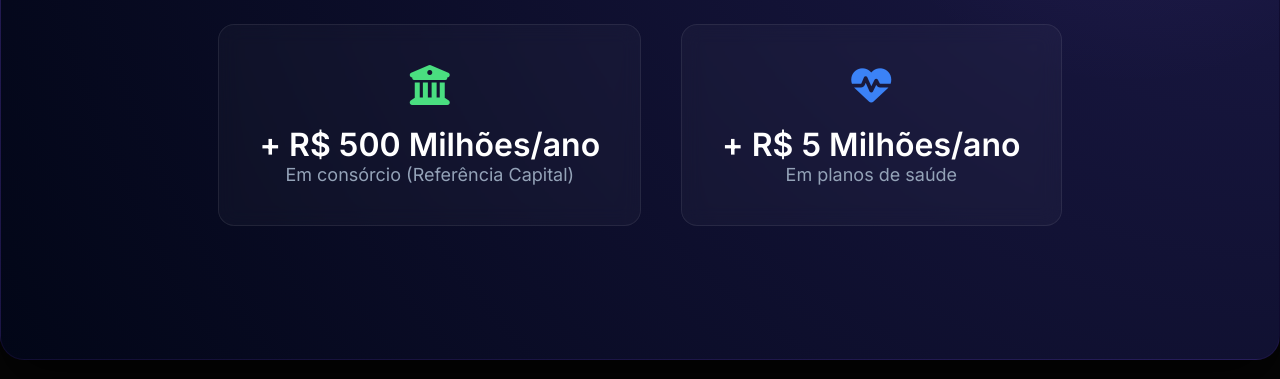
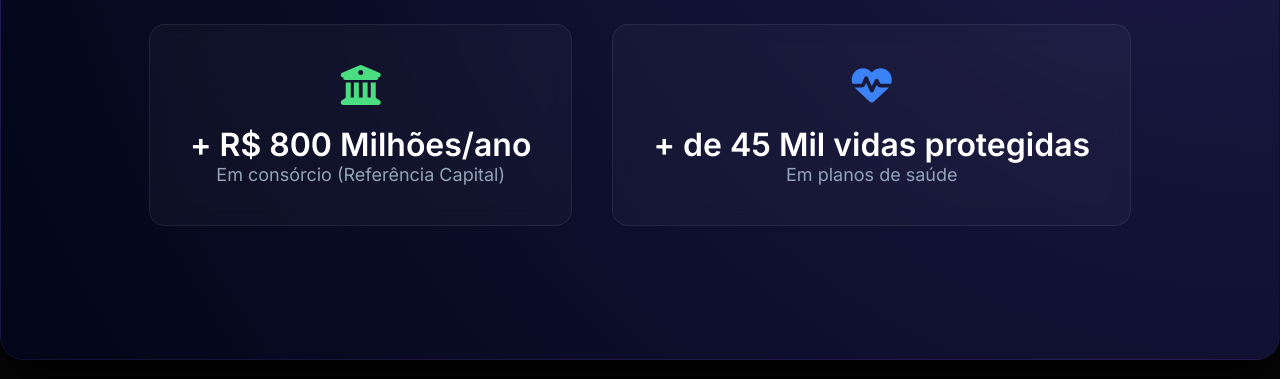
Before and after one commit to Eaigabiii/Playbook-Rendape, a plain HTML site: page index.html in a window 1280 px wide. Shown: the part 1920-2299 px from the top of the page. Drawn offline with Linux system fonts and the light colour scheme.

Commit message:
Add files via upload

```diff
--- a/index.html
+++ b/index.html
@@ -143,12 +143,12 @@
         <div style="display: flex; justify-content: center; gap: 40px;">
             <div class="card" style="padding: 40px;">
                 <i class="fa-solid fa-building-columns" style="color: #4ade80; font-size: 40px; margin-bottom: 20px;"></i>
-                <strong style="color: #fff; font-size: 32px; display: block;">+ R$ 500 Milhões/ano</strong>
+                <strong style="color: #fff; font-size: 32px; display: block;">+ R$ 800 Milhões/ano</strong>
                 <div style="font-size: 18px; color: #94a3b8;">Em consórcio (Referência Capital)</div>
             </div>
             <div class="card" style="padding: 40px;">
                 <i class="fa-solid fa-heart-pulse" style="color: #3b82f6; font-size: 40px; margin-bottom: 20px;"></i>
-                <strong style="color: #fff; font-size: 32px; display: block;">+ R$ 5 Milhões/ano</strong>
+                <strong style="color: #fff; font-size: 32px; display: block;">+ de 45 Mil vidas protegidas</strong>
                 <div style="font-size: 18px; color: #94a3b8;">Em planos de saúde</div>
             </div>
         </div>
```
